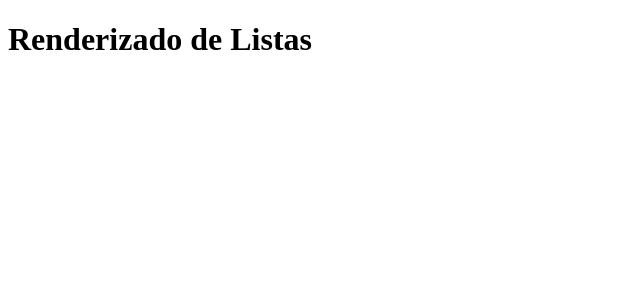
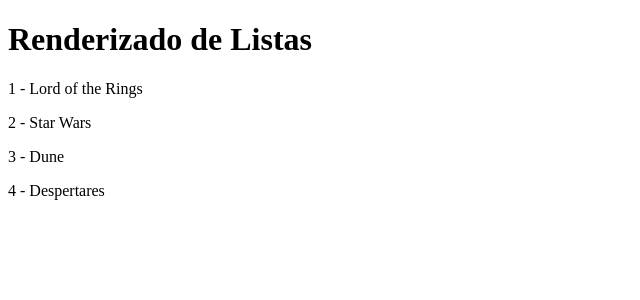
Before and after one commit to ignaciolopezbarg/Rect-Adrian, a React (Vite) app: page / in a window 1280 px wide. Shown: the top 300 px of the page, without its empty margins (0-640 px from the left). Built offline with nearby package versions, Linux system fonts and the light colour scheme.

Commit message:
plantilla

```diff
--- a/src/App.jsx
+++ b/src/App.jsx
@@ -1,15 +1,18 @@
 import "./App.css";
 
+const movies = ["Lord of the Rings", "Star Wars", "Dune", "Despertares"];
+
 function App() {
-
-
-return (
-  <div>
-    <h1>Renderizado de Listas</h1>
-
-
-  </div>
-);
+  return (
+    <div>
+      <h1>Renderizado de Listas</h1>
+      {movies.map((movie, index) => (
+        <p key={index}>
+          {index+1} - {movie}
+        </p>
+      ))}
+    </div>
+  );
 }
 
 export default App;
```
